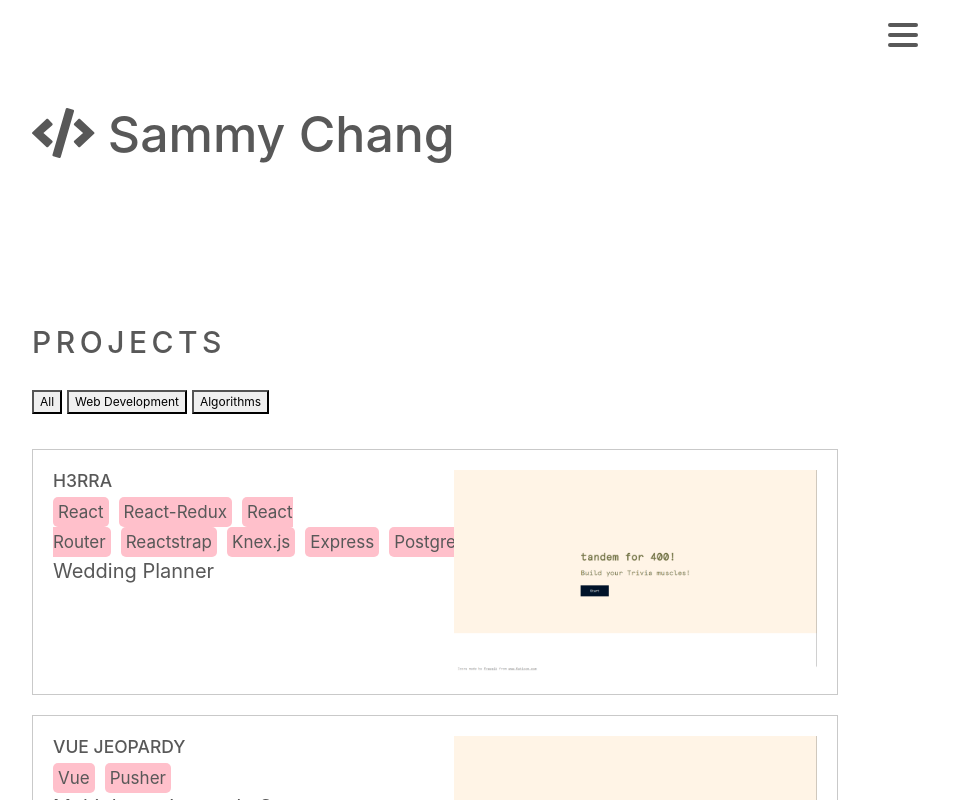
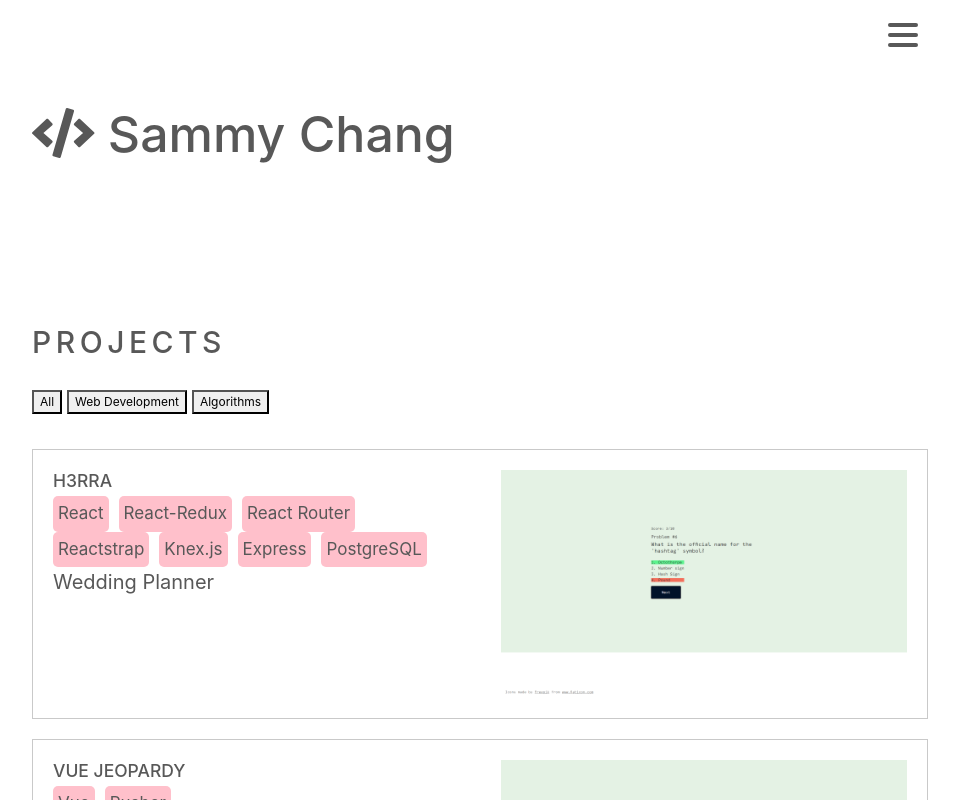
Before and after one commit to schang1146/schang1146.github.io, a React (Create React App) app: page / in a window 1280 px wide. Shown: the top 800 px of the page, without its empty margins (160-1119 px from the left). Built offline with nearby package versions, Linux system fonts and the light colour scheme; no server answers.

Commit message:
made tags inline blocks so they don't separate weird

```diff
--- a/src/components/Projects/ProjectsCard/ProjectsCard.js
+++ b/src/components/Projects/ProjectsCard/ProjectsCard.js
@@ -5,7 +5,7 @@ import React, { Component } from 'react';
 import './ProjectsCard.scss';
 
 // import images
-import test from '../../../assets/images/trivia-in-tandem/LandingView.png';
+import test from '../../../assets/images/trivia-in-tandem/TriviaView.png';
 
 class ProjectsCard extends Component {
     render() {
--- a/src/components/Projects/ProjectsCard/ProjectsCard.scss
+++ b/src/components/Projects/ProjectsCard/ProjectsCard.scss
@@ -1,7 +1,8 @@
 .projects-card-wrapper {
     margin: 1rem 0;
     border: 1px #c9c9c9 solid;
-    width: 90%;
+    width: 100%;
+
     padding: 2rem;
 
     display: flex;
@@ -22,6 +23,7 @@
     }
 
     .projects-card-tag {
+        display: inline-block;
         background-color: pink;
         padding: 0.5rem;
         border-radius: 0.5rem;
```
